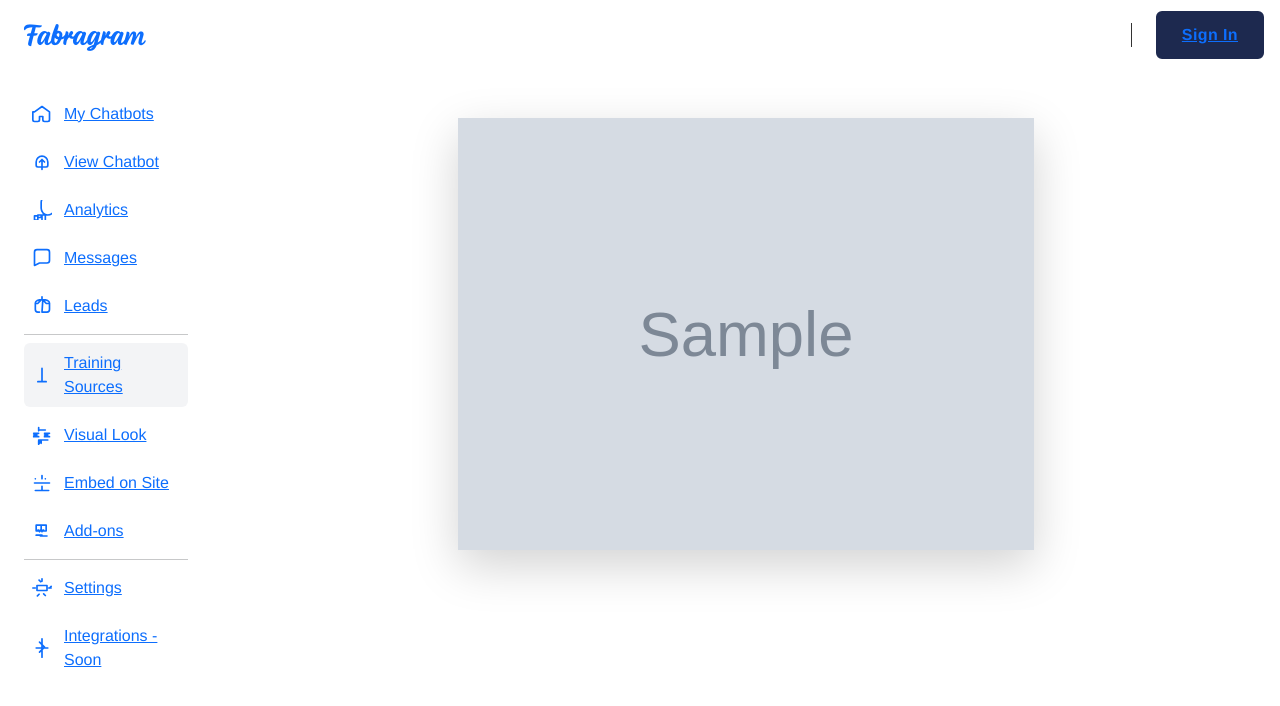
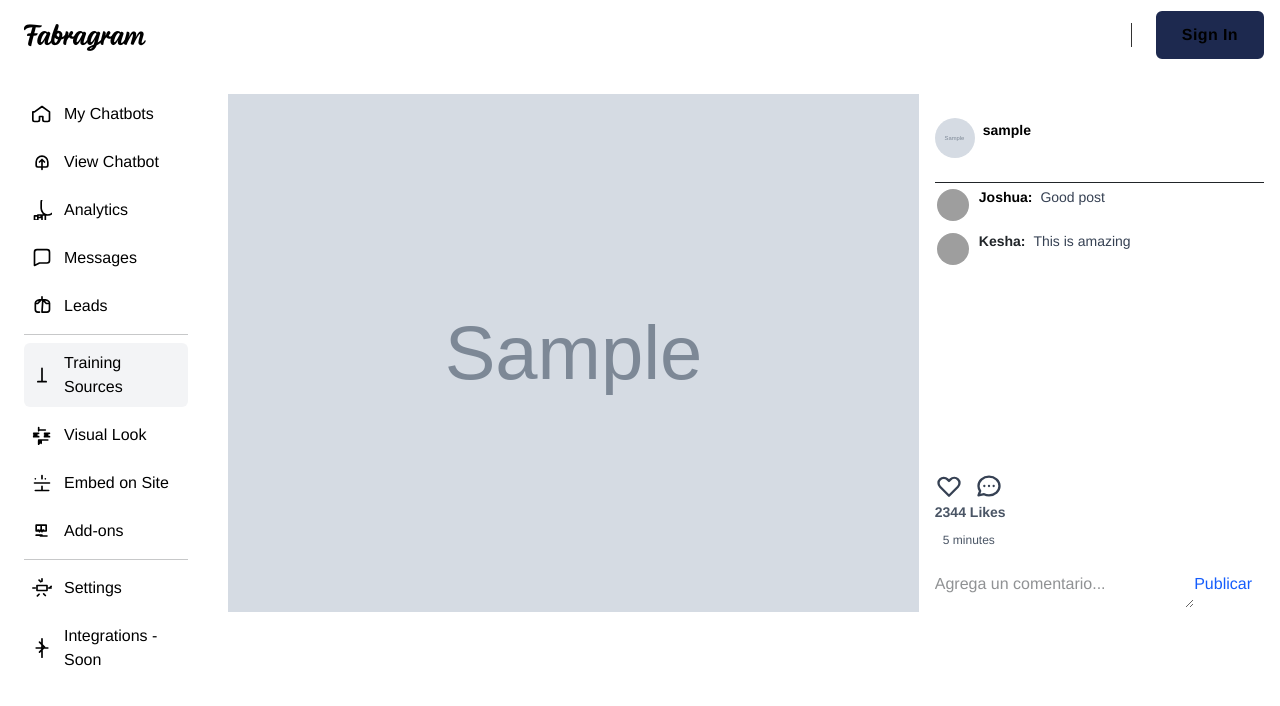
Before and after one commit to FabrahamIV/Django201-MyPersonalEdit, a Django app: page /post/1/ in a window 1280 px wide. Shown: the top 706 px of the page. Run offline with Django 5.2, Linux system fonts and the light colour scheme; tables that the repository leaves empty hold one stand-in row (values such as "Sample post"); grey boxes marked "Sample" are stand-in pictures; some libraries are stand-ins or nearby versions; grey boxes are pictures that could not be loaded.

Commit message:
feat: Initialize feed application with post display, detail views, and basic styling.

```diff
--- a/feed/static/css/main.css
+++ b/feed/static/css/main.css
@@ -53,3 +53,16 @@ body {
 .font-blue-vinyl {
   font-family: 'Blue Vinyl', sans-serif;
 }
+
+a {
+  text-decoration: none;
+  color: black;
+}
+
+/* Stronger anchor rules to override third-party CSS (Bootstrap/Tailwind runtime)
+   and browser defaults. Explicitly include pseudo-classes so visited/hover
+   states don't revert to blue/underlined styles. */
+a, a:link, a:visited, a:hover, a:active {
+  text-decoration: none !important;
+  color: black !important;
+}
--- /dev/null
+++ b/feed/templates/includes/post_detail.html
@@ -0,0 +1,102 @@
+{% extends "base.html" %}
+{% load thumbnail %}
+
+{% block title %}Post Detail{% endblock %}
+
+{% block body %}
+<!-- component -->
+<!-- This is an example component -->
+<div class="bg-white overflow-hidden shadow-none">
+    <div class="grid grid-cols-3 min-w-full">
+
+        <div class="col-span-2 w-full">
+            <img class="w-full max-w-full min-w-full" src="{{ post.image.url }}" alt="Description">
+        </div>
+
+        <div class="col-span-1 relative pl-4">
+            <header class="border-b border-grey-400">
+                <span href="#"
+                    class="block py-4 flex items-center text-sm outline-none focus:outline-none focus:border-gray-300 transition duration-150 ease-in-out no-underline text-black">
+                    {% thumbnail post.author.profile.image_profile "150x150" as im %}
+                    <img class="rounded-full h-10 w-10 object-cover" src="{{ im.url }}" alt="pp" />
+                    {% endthumbnail %}
+                    <p class="block ml-2 font-bold">{{ post.author.username }}</p>
+                </span>
+            </header>
+
+            <div>
+                <div class="pt-1">
+                    <div class="text-sm mb-2 flex flex-start items-center">
+                        <div>
+                            <a href="#"
+                                class="cursor-pointer flex items-center text-sm border-2 border-transparent rounded-full focus:outline-none focus:border-gray-300 transition duration-150 ease-in-out">
+                                <img class="h-8 w-8 rounded-full object-cover"
+                                    src="https://images.pexels.com/photos/1450082/pexels-photo-1450082.jpeg?auto=compress&cs=tinysrgb&dpr=3&h=750&w=1260"
+                                    alt="user" />
+                            </a>
+                        </div>
+                        <p class="font-bold ml-2 no-underline text-black">
+                            <span class="cursor-pointer">Joshua:</span>
+                            <span class="text-gray-700 font-medium ml-1">
+                                Good post
+                            </span>
+                        </p>
+                    </div>
+                </div>
+                <div class="text-sm mb-2 flex flex-start items-center">
+                    <div>
+                        <a href="#"
+                            class="cursor-pointer flex items-center text-sm border-2 border-transparent rounded-full focus:outline-none focus:border-gray-300 transition duration-150 ease-in-out">
+                            <img class="h-8 w-8 rounded-full object-cover"
+                                src="https://images.pexels.com/photos/3861456/pexels-photo-3861456.jpeg?auto=compress&cs=tinysrgb&h=750&w=1260"
+                                alt="user" />
+                        </a>
+                    </div>
+                    <p class="font-bold ml-2">
+                        <span class="cursor-pointer">Kesha:</span>
+                        <span class="text-gray-700 font-medium ml-1">
+                            This is amazing
+                        </span>
+                    </p>
+                </div>
+            </div>
+
+            <div class="absolute bottom-0 left-0 right-0 pl-4">
+                <div class="pt-4">
+                    <div class="mb-2">
+                        <div class="flex items-center">
+                            <span class="mr-3 inline-flex items-center cursor-pointer">
+                                <svg class="fill-heart text-gray-700 inline-block h-7 w-7 heart"
+                                    xmlns="http://www.w3.org/2000/svg" fill="none" viewBox="0 0 24 24"
+                                    stroke="currentColor">
+                                    <path stroke-linecap="round" stroke-linejoin="round" stroke-width="2"
+                                        d="M4.318 6.318a4.5 4.5 0 000 6.364L12 20.364l7.682-7.682a4.5 4.5 0 00-6.364-6.364L12 7.636l-1.318-1.318a4.5 4.5 0 00-6.364 0z" />
+                                </svg>
+                            </span>
+                            <span class="mr-3 inline-flex items-center cursor-pointer">
+                                <svg class="text-gray-700 inline-block h-7 w-7 " xmlns="http://www.w3.org/2000/svg"
+                                    fill="none" viewBox="0 0 24 24" stroke="currentColor">
+                                    <path stroke-linecap="round" stroke-linejoin="round" stroke-width="2"
+                                        d="M8 12h.01M12 12h.01M16 12h.01M21 12c0 4.418-4.03 8-9 8a9.863 9.863 0 01-4.255-.949L3 20l1.395-3.72C3.512 15.042 3 13.574 3 12c0-4.418 4.03-8 9-8s9 3.582 9 8z" />
+                                </svg>
+                            </span>
+                        </div>
+                        <span class="text-gray-600 text-sm font-bold">2344 Likes</span>
+                    </div>
+                    <span class="block ml-2 text-xs text-gray-600">5 minutes</span>
+                </div>
+
+                <div class="pt-4 pb-1 pr-3">
+                    <div class="flex items-start">
+                        <textarea class="w-full resize-none outline-none appearance-none"
+                            aria-label="Agrega un comentario..." placeholder="Agrega un comentario..."
+                            autocomplete="off" autocorrect="off" style="height: 36px;"></textarea>
+                        <button
+                            class="mb-2 focus:outline-none border-none bg-transparent text-blue-600">Publicar</button>
+                    </div>
+                </div>
+            </div>
+        </div>
+    </div>
+</div>
+{% endblock %}
--- a/feed/templates/post_detail.html
+++ /dev/null
@@ -1,13 +0,0 @@
-{% extends "base.html" %}
-{% load thumbnail %}
-
-{% block title %}Post Detail{% endblock %}
-
-{% block body %}
-<div class="p-4 flex justify-center">
-    <div class="w-full max-w-md max-w-xl shadow-lg rounded transition duration-500">
-        <img class="w-full w-full h-full h-full object-cover" src="{{ post.image.url }}" alt="" />
-
-    </div>
-</div>
-{% endblock %}
--- a/feed/urls.py
+++ b/feed/urls.py
@@ -9,4 +9,5 @@ urlpatterns = [
     path("", views.HomePage.as_view(), name="home"),
     # path("login/", auth_views.LoginView.as_view(), name="login")
     path("post/<int:pk>/", views.PostDetailView.as_view(), name="post_detail"),
+    path("new/", views.CreatedNewPost.as_view(), name="new_post"),
 ]
--- a/feed/views.py
+++ b/feed/views.py
@@ -1,5 +1,5 @@
 from django.shortcuts import render
-from django.views.generic import ListView, DetailView
+from django.views.generic import ListView, DetailView, CreateView
 
 from .models import Post
 # Create your views here.
@@ -14,6 +14,13 @@ class HomePage(ListView):
 
 class PostDetailView(DetailView):
     http_method_names = ['get']
-    template_name = "post_detail.html"
+    template_name = "includes/post_detail.html"
     model = Post
     context_object_name = "post"
+
+
+class CreatedNewPost(CreateView):
+    http_method_names = ['get', 'post']
+    template_name = "includes/post_detail.html"
+    model = Post
+    context_object_name = "post"
```
Also changed, not shown: feed/templates/home.html (+6 -54 lines), feed/templates/includes/post.html (added, +39 -0 lines), feed/templates/includes/creted_post.html (added).
